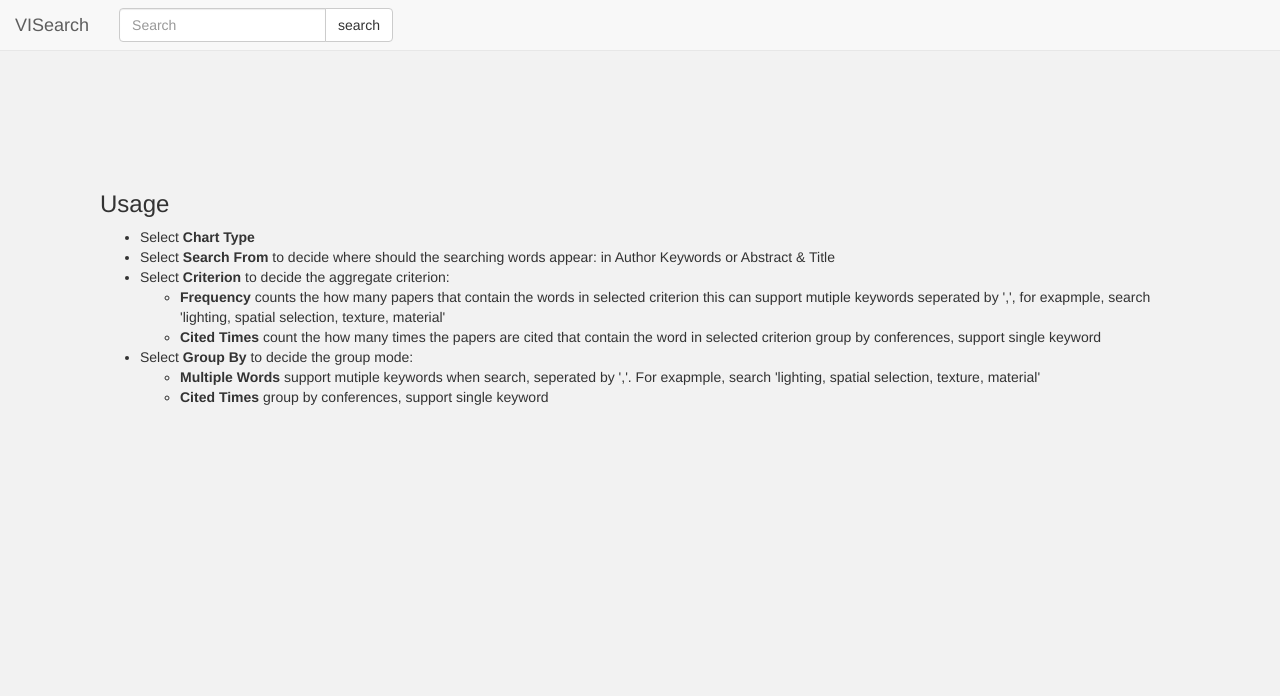
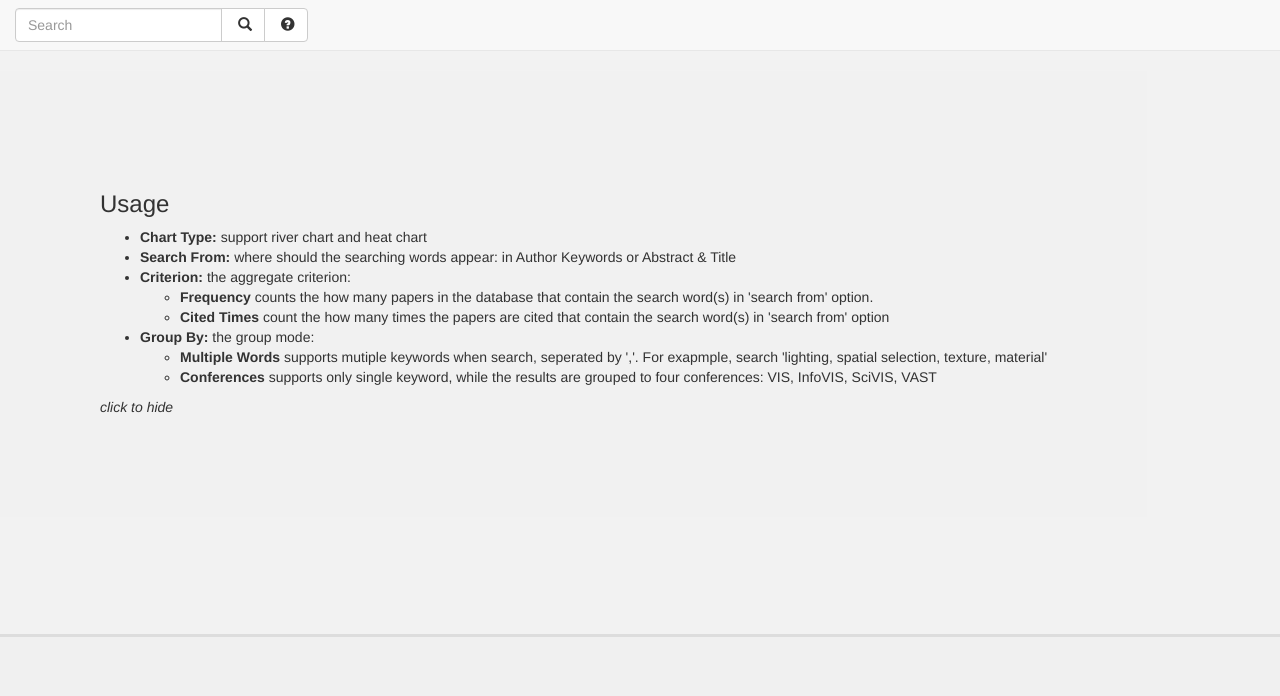
Before and after one commit to perthblank/VISearch, a Django app: template vis/templates/index/index.html in a window 1280 px wide. Shown: the top 696 px of the page. Run offline with Django 3.2, Linux system fonts and the light colour scheme; the template is opened without the code that fills it, so the values that code supplies are empty; some libraries are stand-ins or nearby versions.

Commit message:
updated version support customize

```diff
--- a/vis/static/js/heatchart.js
+++ b/vis/static/js/heatchart.js
@@ -56,11 +56,11 @@ class HeatChart extends VisChart
         this.y = y;
         this.yMap = yMap;
 
-        svg.selectAll(".y-axis").remove();
-        this.g.append("g").attr("class", ".y-axis")
+        this.g.selectAll(".y-axis")
             .call(d3.axisLeft(y));
 
         var criterion = meta.criterion;
+        var groupby = meta.groupby;
 
         circles.enter().append("circle")
             .attr("class", "dot")
@@ -79,6 +79,8 @@ class HeatChart extends VisChart
 
             }).on("mousemove", function(d, i) {
                 var year = (d3.timeFormat("%Y")(d.year));
+                var html = getTooltipHtml(criterion, groupby, d.key, searchKey, year, d.count);
+                /*
                 var html  = "";
                 if(criterion == "Cited Time")
                 {
@@ -93,11 +95,12 @@ class HeatChart extends VisChart
                     "<br/>year: " + year +
                     "<br/>appeared in " + d.count + " paper(s)</p>"
                 }
+                */
                 tooltip.html(html).style("visibility", "visible");
    	    }).on("click",function(d,i){
 
                 var year = (d3.timeFormat("%Y")(d.year))
-                if(criterion == "Cited Time")
+                if(groupby=="Conferences")
                     searchList({"conference": d.key, "year": year, "key": searchKey});
                 else
                     searchList({"year": year, "key": d.key});
@@ -152,7 +155,7 @@ class HeatChart extends VisChart
         var parseDate = d3.timeParse("%Y");
 
         g.append("g")
-            .attr("class",".y-axis")
+            .attr("class","y-axis")
             //.call(d3.axisLeft(y));
 
         this.y = y;
--- a/vis/static/js/mjs.js
+++ b/vis/static/js/mjs.js
@@ -56,6 +56,7 @@ function searchList(data)
     var meta = {"data":data};
     meta["fields"] =  listFields.join(",");
     meta["qtype"] = optionChosen["Search From"];
+    //console.log(JSON.stringify(meta));
     sendAndGet({"metaStr": JSON.stringify(meta)}, searchList_url,"POST",presentList);
 }
 
@@ -70,7 +71,7 @@ function presentLineChart(data)
 
 function presentRiverChart(data)
 {
-    console.log(JSON.stringify(data))
+    //console.log(JSON.stringify(data))
     $(".dvChart").hide();
     $("#riverChart").show();
     riverChart.present(data);
@@ -133,15 +134,31 @@ function makeSearch()
     let text = $("#inpt-search").val();
     if(text=="")
         text = "lighting, texture, material, shadow";
+
+    if(optionChosen["Group By"]== "Conferences")
+    {
+        let n = text.split(',').length;
+        if(n >1)
+        {
+            alert("Conferences mode supports only single word (or phrase) search");
+            return;
+        }
+    }
+
+
+
     let data = {"content": text, "options": JSON.stringify(optionChosen)};
     let callback;
-    if(optionChosen["Chart Type"] == "River")
+    if(optionChosen["Chart Type"] == "River Chart")
         callback = presentRiverChart;
-    else if(optionChosen["Chart Type"] == "Line")
-        callback = presentLineChart;
+    else if(optionChosen["Chart Type"] == "Heat Chart")
+        callback = presentHeatChart;
     else
-        callback = presentHeatChart;
+        console.log("no chart");
     sendAndGet(data, search_url, "POST", callback);
+
+
+    $("#dvUsage").hide();
 }
 
 function checkKey(event)
@@ -186,4 +203,7 @@ function initWidget(navOptions)
     $("html, body").animate({ scrollTop: 0}, 200);
 
     $(".dvChart").hide();
+
+    $("#btn-usage").click(function(){$("#dvUsage").toggle()});
+    $("#dvUsage").click(function(){$("#dvUsage").hide()});
 }
--- a/vis/static/js/riverchart.js
+++ b/vis/static/js/riverchart.js
@@ -50,6 +50,7 @@ class RiverChart
         var data = meta.data;
         var criterion = meta.criterion;
         var searchKey = meta.search;
+        var groupby = meta.groupby;
         var svg = d3.select("#"+this.parentID).append("svg"),
             margin = {top: 20, right: 20, bottom: 30, left: 50};
 
@@ -135,34 +136,22 @@ class RiverChart
             var offset = Math.round(x.invert(mousex).getYear()-90);
 	    var count = (d[offset][1]-d[offset][0]);
             var year = offset+1990;
-            var html = "";
+            var html = getTooltipHtml(criterion, groupby, d.key, searchKey, year, count);
 
-            if(criterion == "Cited Time")
-            {
-                html = "<p> key word: " +searchKey +
-                "<br/>conference: " + d.key +
-                "<br/>year: " + year +
-                "<br/>cited " + count + " times(s)</p>"
-            }
-            else
-            {
-                html = "<p> key word: " +d.key +
-                "<br/>year: " + year +
-                "<br/>appeared in " + count + " paper(s)</p>"
-            }
             tooltip.html(html).style("visibility", "visible");
 
-            //tooltip.html(
-            //        "<p>keyword: " + d.key +
-            //        "<br/>year: " + (offset+1990) +
-            //        "<br/>" + val + " papers(s)</p>" ).style("visibility", "visible");
    	}).on("click",function(d,i){
 
             var mousex = d3.mouse(this);
             mousex = mousex[0]+20;
             var offset = Math.round(x.invert(mousex).getYear()-90);
             var year = offset+1990;
-            searchList({"key": d.key, "year":year});
+            if(groupby=="Conferences")
+            {
+                searchList({"conference": d.key, "key": searchKey, "year":year});
+            }
+            else
+                searchList({"key": d.key, "year":year});
             d3.event.stopPropagation();
         });
 
--- a/vis/static/js/vischart.js
+++ b/vis/static/js/vischart.js
@@ -8,6 +8,39 @@ var tooltip = d3.select("body")
     .style("visibility", "hidden")
     .style("top", "80px")
     .style("right", "65px");
+
+function getTooltipHtml(criterion, groupby, dKey, searchKey, year, count)
+{
+    var html = "";
+    if(criterion == "Cited Time")
+    {
+        if(groupby == "Multiple Words")
+        {
+            html = "<p> key word: " +dKey;
+        }
+        else
+        {
+            html = "<p> key word: " +searchKey +
+                "<br/>conference: " + dKey;
+        }
+        html += "<br/>year: " + year +
+        "<br/>cited " + count + " times(s)</p>";
+    }
+    else
+    {
+        if(groupby == "Multiple Words")
+            html = "<p> key word: " +dKey;
+        else
+        {
+            html = "<p> key word: " +searchKey +
+            "<br/> conference: " +dKey;
+        }
+        html += "<br/>year: " + year +
+        "<br/>appeared in " + count + " paper(s)</p>";
+    }
+
+    return html;
+}
 
 
 class VisChart
--- a/vis/templates/index/index.html
+++ b/vis/templates/index/index.html
@@ -9,10 +9,11 @@
 
 
     <style>
+
         .form-control:focus {
             border: 1px #222087 solid;
             border-radius: 0px;
-            /*
+/*
     box-shadow: 0 0px 0px #222087 inset, 0 0 10px #d7d7d7;
     outline: 0 none;
 */
@@ -55,7 +56,6 @@
         #lineChart,
         #riverChart,
         #heatChart
-        #description
         {
             position: fixed;
             left: 0px;
@@ -64,10 +64,12 @@
             bottom: 0px;
         }
 
-
-        #description
+        #dvUsage
         {
+            position: fixed;
             padding:100px;
+            background-color: rgba(240,240,240,0.5);
+            z-index:22;
         }
 
     </style>
@@ -100,8 +102,10 @@
     <nav class="navbar navbar-default navbar-static-top">
         <div class="container-fluid">
             <div class="navbar-header" id="dvHeader">
+                <!--
                 <a class="navbar-brand" href="#">VISearch</a>
                 <div id="beta">
+                -->
                 </div>
             </div>
 
@@ -130,7 +134,8 @@
                    <div class="input-group">
                         <input id="inpt-search" class="form-control" placeholder="Search">
                         <span class="input-group-btn">
-                            <button id="btn-search" class="btn btn-default">search</button>
+                            <button id="btn-search" class="btn btn-default">&nbsp;<span class="glyphicon glyphicon-search" aria-hidden="true"></span></button>
+                            <button id="btn-usage" class="btn btn-default">&nbsp;<span class="glyphicon glyphicon-question-sign" aria-hidden="true"></span></button>
                         </span>
                     </div>
                 </div>
@@ -141,28 +146,30 @@
         <!-- /.container-fluid -->
     </nav>
 
-        <div id="description">
+        <div id="dvUsage">
 
             <h3>Usage</h3>
             <ul>
-                <li>Select <b>Chart Type</b> </li>
-                <li>Select <b>Search From</b> to decide where should the searching words appear: in Author Keywords or Abstract & Title </li>
-                <li>Select <b>Criterion</b> to decide the aggregate criterion:
+                <li><b>Chart Type:</b> support river chart and heat chart</li>
+                <li><b>Search From:</b> where should the searching words appear: in Author Keywords or Abstract & Title </li>
+                <li> <b>Criterion:</b> the aggregate criterion:
                     <ul>
-                        <li><b>Frequency</b> counts the how many papers that contain the words in selected criterion
-                            this can support mutiple keywords seperated by ',', for exapmple, search 'lighting, spatial selection, texture, material'</li>
-                        <li><b>Cited Times</b> count the how many times the papers are cited that contain the word in selected criterion
-                            group by conferences, support single keyword</li>
+                        <li><b>Frequency</b> counts the how many papers in the database that contain the search word(s) in 'search from' option.
+                        <li><b>Cited Times</b> count the how many times the papers are cited that contain the search word(s) in 'search from' option
+                      </li>
                     </ul>
                 </li>
-                <li>Select <b>Group By</b> to decide the group mode:
+                <li><b>Group By:</b> the group mode:
                     <ul>
                         <li><b>Multiple Words</b>
-                            support mutiple keywords when search,  seperated by ','. For exapmple, search 'lighting, spatial selection, texture, material'</li>
-                        <li><b>Cited Times</b>
-                            group by conferences, support single keyword</li>
+                            supports mutiple keywords when search,  seperated by ','. For exapmple, search 'lighting, spatial selection, texture, material'</li>
+                        <li><b>Conferences</b>
+                            supports only single keyword, while the results are grouped to four conferences: VIS, InfoVIS, SciVIS, VAST</li>
                     </ul>
             </ul>
+            <i>
+            click to hide
+            </i>
 
         </div>
 
```
Also changed, not shown: search/mdb.py (+18 -7 lines), search/views.py (+9 -4 lines), vis/static/css/fonts/glyphicons-halflings-regular.ttf (added), vis/static/css/fonts/glyphicons-halflings-regular.woff (added), vis/static/css/fonts/glyphicons-halflings-regular.woff2 (added), 2 other files.
